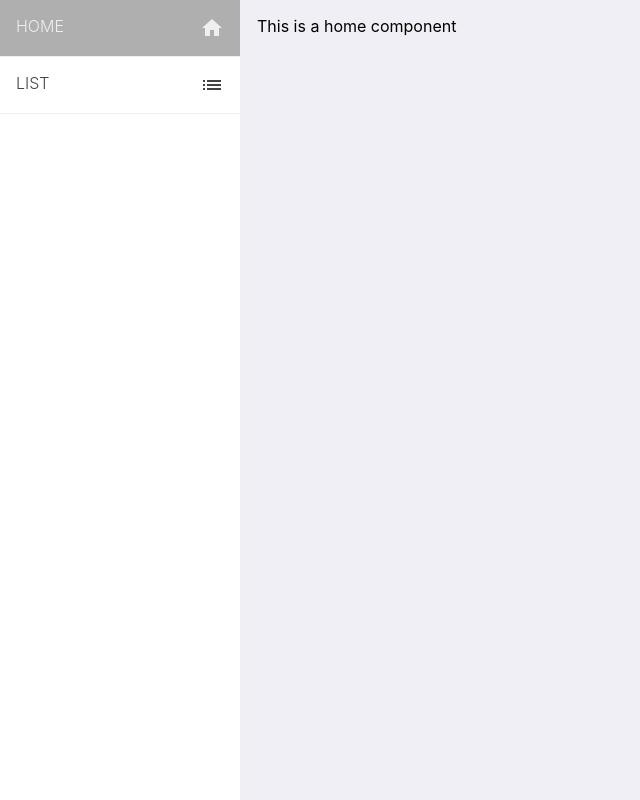
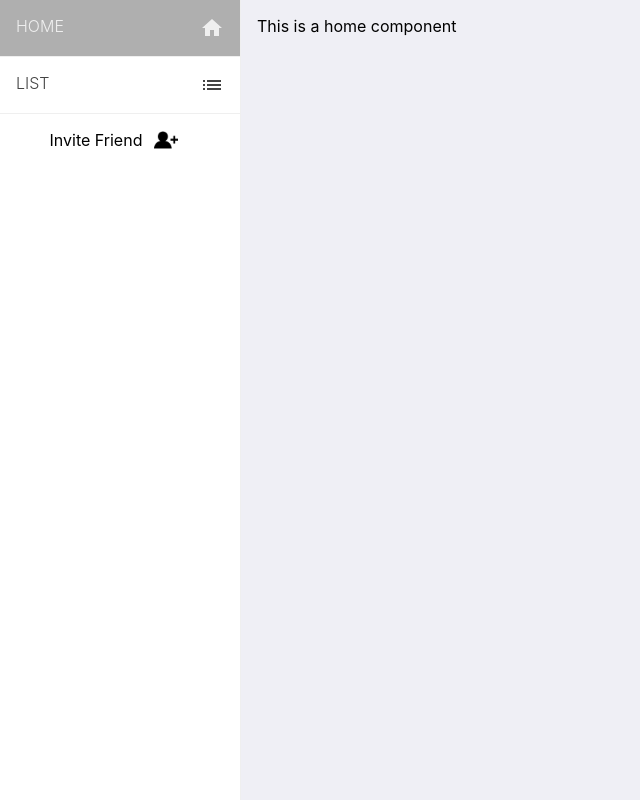
Before and after one commit to r57/todo, a React (Create React App) app in the folder client/: page / in a window 1280 px wide. Both pictures are taken after a click on the button "SUBMIT". Shown: the whole page, without its empty margins (0-640 px from the left). Built offline with nearby package versions, Linux system fonts and the light colour scheme.

Commit message:
invite friend modal added

```diff
--- /dev/null
+++ b/client/src/components/side-bar/components/inviteFriends.scss
@@ -0,0 +1,14 @@
+
+.add-user-box {
+  display: flex;
+  justify-content: center;
+  cursor: pointer;
+}
+
+.add-user-icon {
+  display: flex;
+  align-self: center;
+  cursor: pointer;
+  width: 10%;
+  padding: 5%;
+}
--- /dev/null
+++ b/client/src/components/side-bar/components/inviteFriends.tsx
@@ -0,0 +1,94 @@
+import React, { useState } from 'react'
+import { useMutation } from '@apollo/react-hooks'
+import AddUser from '../assets/add-user.png'
+import gql from 'graphql-tag';
+import './inviteFriends.scss'
+
+import Button from '@material-ui/core/Button';
+import TextField from '@material-ui/core/TextField'
+import Dialog from '@material-ui/core/Dialog'
+import DialogActions from '@material-ui/core/DialogActions'
+import DialogContent from '@material-ui/core/DialogContent'
+import DialogContentText from '@material-ui/core/DialogContentText'
+import DialogTitle from '@material-ui/core/DialogTitle'
+
+const InviteFriends = () => {
+  const [showModal, setShowModal] = useState(false)
+  const [inviteEmail, setInviteEmail] = useState('')
+
+  const ADD_INVITE_EMAIL = gql`
+    mutation addInviteEmail($user: String, $inviteEmail: String) {
+      addInviteEmail(user: $user, inviteEmail: $inviteEmail){
+        id
+        inviteEmail
+      }
+    }
+  `
+  const [addInviteEmail] = useMutation(ADD_INVITE_EMAIL)
+
+  return (
+    <>
+    <div
+      className="add-user-box"
+      onClick={() => {
+        setShowModal(!showModal)
+      }}
+    >
+      <p>Invite Friend</p>
+      <img
+        src={AddUser}
+        className="add-user-icon"
+      />
+    </div>
+    <Dialog
+      open={showModal}
+      onClose={() => {
+        setShowModal(!showModal)
+      }}
+      aria-labelledby="form-dialog-title"
+    >
+      <form onSubmit={e => {
+        e.preventDefault()
+        addInviteEmail({
+          variables: {
+            user: 'userId',
+            inviteEmail: inviteEmail
+          }
+        })
+      }}>
+        <DialogTitle id="form-dialog-title">Add friend</DialogTitle>
+          <DialogContent>
+            <DialogContentText>
+              To add your friend, please enter his or her email address here.
+            </DialogContentText>
+
+            <TextField
+              autoFocus
+              margin="dense"
+              id="name"
+              label="Email Address"
+              type="email"
+              fullWidth
+              onChange={e => {
+                setInviteEmail(e.target.value)
+              }}
+            />
+          </DialogContent>
+          <DialogActions>
+            <Button onClick={() => {setShowModal(!showModal)}} color="primary">
+              Cancel
+            </Button>
+            <Button
+              type="submit"
+              color="primary"
+            >
+              Send invitation
+            </Button>
+          </DialogActions>
+        </form>
+      </Dialog>
+    </>
+  )
+}
+
+export default InviteFriends
--- a/client/src/components/side-bar/index.tsx
+++ b/client/src/components/side-bar/index.tsx
@@ -3,6 +3,7 @@ import { SideBarItem } from './constants';
 import urls from './constants';
 import SideBarItemComponent from './item/side-bar-item.component';
 import './side-bar.component.scss';
+import InviteFriends from './components/inviteFriends';
 
 export default class SideBar extends Component {
   render() {
@@ -16,6 +17,7 @@ export default class SideBar extends Component {
             icon={singleUrl.icon}
           />
         ))}
+        <InviteFriends />
       </div>
     )
   }
```
Also changed, not shown: client/src/components/side-bar/assets/add-user.png (added).
